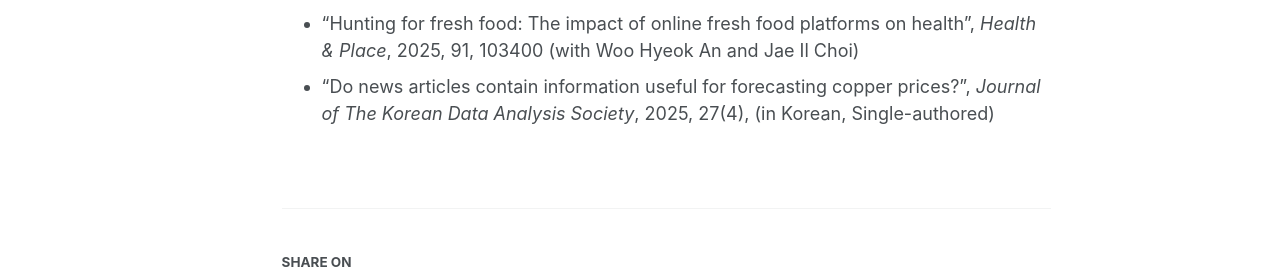
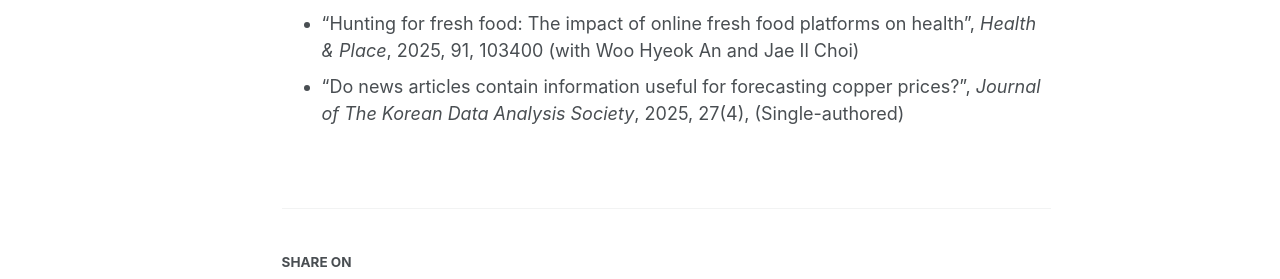
Before and after one commit to econompark/econompark.github.io, a Jekyll site: the page built from _research/research.md, in a window 1280 px wide and 1345 px high. Shown: the part 700-979 px from the top of the window. Built offline with Jekyll 4.4.1, drawn with Linux system fonts in a browser that asks for light colours; some web fonts are replaced; a script that is not in the unit is left out.

Commit message:
Update research.md

```diff
--- a/_research/research.md
+++ b/_research/research.md
@@ -19,4 +19,4 @@ Coming soon.
 
   - "A selection correction method for heterogeneous treatment effects in staggered adoption settings", *Economics Letters*, 2025, 254, 112490 (Single-authored)
   - "Hunting for fresh food: The impact of online fresh food platforms on health", *Health & Place*, 2025, 91, 103400 (with Woo Hyeok An and Jae Il Choi)
-  - "Do news articles contain information useful for forecasting copper prices?", *Journal of The Korean Data Analysis Society*, 2025, 27(4), (in Korean, Single-authored)
+  - "Do news articles contain information useful for forecasting copper prices?", *Journal of The Korean Data Analysis Society*, 2025, 27(4), (Single-authored)
```
